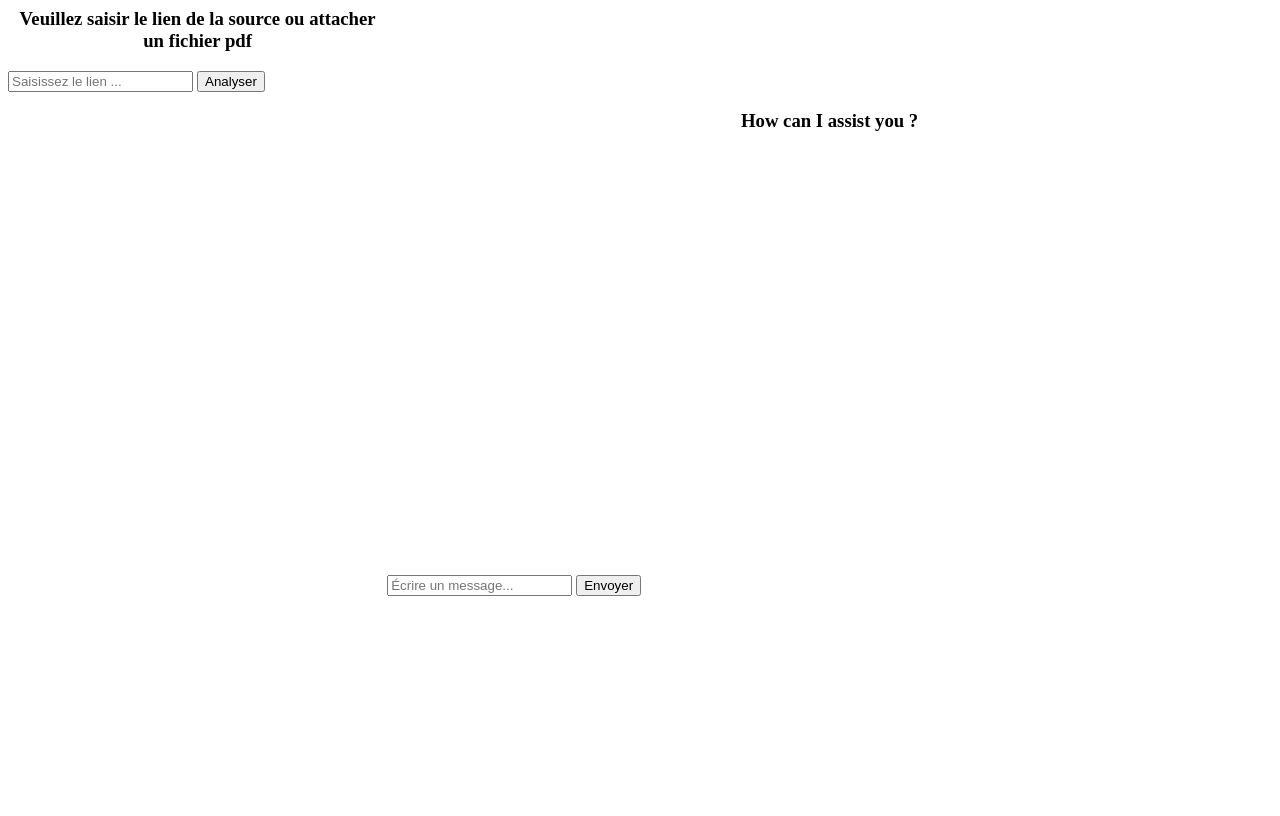
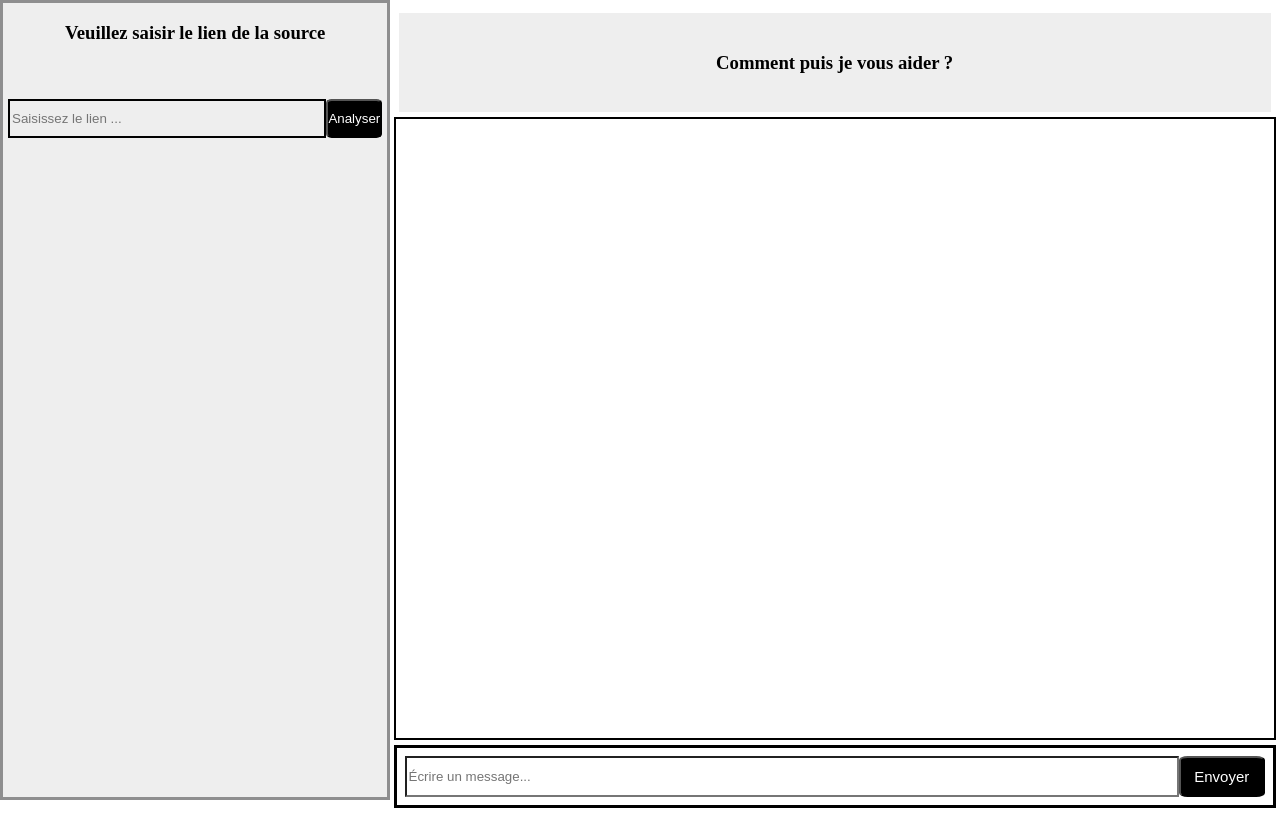
Before and after one commit to StudioFabrique/chatbotIA, a Flask app: page / in a window 1280 px wide. Before the commit the page ends 596 px from the top, so only its background shows below. Run offline with Flask 3, Linux system fonts and the light colour scheme.

Commit message:
ca marche

```diff
--- a/static/source.js
+++ b/static/source.js
@@ -23,8 +23,8 @@ function envoyerSource(){
         info.textContent = data;
         info.className = "info";
         const zoneInfo = document.getElementById("info");
+        zoneInfo.innerHTML = '';
         zoneInfo.append(info);
-
     });
 
 }
--- a/static/style.css
+++ b/static/style.css
@@ -1,14 +1,109 @@
+h3 {
+    text-align: center;
+}
+
 .zoneSource {
-    margin-right : 70%;
+    position: fixed;
+    bottom : 0;
+    top : 0;
+    right : 69.5%;
+    left : 0;
+    border-color: #8e8e8f;
+    background: #eee;
+    border-style : solid;
+}
+.inputLien {
+    margin-top: 20px;
+    margin-bottom: 10px;
+    display: flex;
+    padding : 5px;
+}
+.info {
+    margin-top: 50px;
+    text-align: center;
+}
+#source {
+    border : 2px solid #000000;
+    width : 85%;
+    background: transparent;
+}
+#boutonSource{
+    color : white;
+    background: #000000;
+    width: 15%;
+    cursor: pointer;
+    border-radius: 10%;
+    display: flex;
+    justify-content: center;
+    align-items: center;
+    padding: 10px 24px;
 }
 
 .milieu {
-    margin-left: 30%;
+    margin-left: 30.5%;
+    margin-right: 0.2%;
+    width : 69.8%;
+    display: flex;
+    flex-direction: column;
+    height: 100vh;
+}
+
+.welcome {
+    margin : 5px;
+    padding: 20px;
+    background: #eee;
+}
+
+.zoneMessages {
+    flex: 1;
+    overflow-y: auto;
+    border: 2px solid #000000;
+}
+
+.user {
+    border : 2px solid #000000;
+    border-radius: 5%;
+    background: #eee;
+    margin-left: 54%;
+    margin-right: 1%;
+    margin-top: 15px;
+    padding: 15px;
+    display: flex;
+    justify-content: center;
+    align-items: center;
+}
+.answer {
+    border : 2px solid #000000;
+    border-radius: 5%;
+    background: #eee;;
+    margin-right: 55%;
+    margin-top: 15px;
+    padding: 15px;
+    display: flex;
+    justify-content: center;
+    align-items: center;
 }
 .ecrire {
-    margin-top: 50%;
+    margin-top : 5px;
+    border-style : solid;
+    border-width : medium;
+    display: flex;
+    padding : 8px;
 }
+#boutonMessage{
+    font-size: 15px;
+    color : white;
+    background: #000000;
+    width: 10%;
+    cursor: pointer;
+    border-radius: 10%;
+    display: flex;
+    justify-content: center;
+    align-items: center;
+    padding: 10px 20px;
 
-h3 {
-    text-align: center;
-  }
+}
+#message {
+    width : 90%;
+    background: transparent;
+}
--- a/templates/base.html
+++ b/templates/base.html
@@ -5,13 +5,13 @@
 
 <body>
     <div class="zoneSource" id="zoneSource">
-        <h3>Veuillez saisir le lien de la source ou attacher un fichier pdf</h3>
+        <h3>Veuillez saisir le lien de la source</h3>
         <div class="info" id="info"></div>
             <!--zone info-->
-
-        <input type="text" name="source" id="source" placeholder="Saisissez le lien ...">
-        <button id="boutonSource" onclick="envoyerSource()">Analyser</button>
-
+        <div class="inputLien" id="inputLien">
+            <input type="text" name="source" id="source" class="input" placeholder="Saisissez le lien ...">
+            <button id="boutonSource" class="bouton" onclick="envoyerSource()">Analyser</button>
+        </div>
         <!--<form action="/upload" method="post" enctype="multipart/form-data">
             <input type="file" name="file" id='fichier_pdf' accept="application/pdf">
             <input type="submit" value="Analyser">
@@ -19,16 +19,18 @@
 
     </div>
     <div class="milieu">
+        <div class="welcome">
+            <h3>Comment puis je vous aider ?</h3>
+        </div>
+
         <div class="zoneMessages" id="zoneMessages">
-            <div class="welcome">
-                <h3>How can I assist you ?</h3>
-            </div>
             <!--zone message à ajouter-->
         </div>
 
+
         <div class="ecrire" >
-            <input type="text" name="message" id="message" placeholder="Écrire un message...">
-            <button id="boutonMessage" onclick="envoyerMessage()">Envoyer</button>
+            <input type="text" name="message" id="message" class="input" placeholder="Écrire un message...">
+            <button id="boutonMessage" class="bouton" onclick="envoyerMessage()">Envoyer</button>
         </div>
     </div>
     <script src="{{ url_for('static', filename='chat.js') }}"></script>
```
Also changed, not shown: 1 other file.
